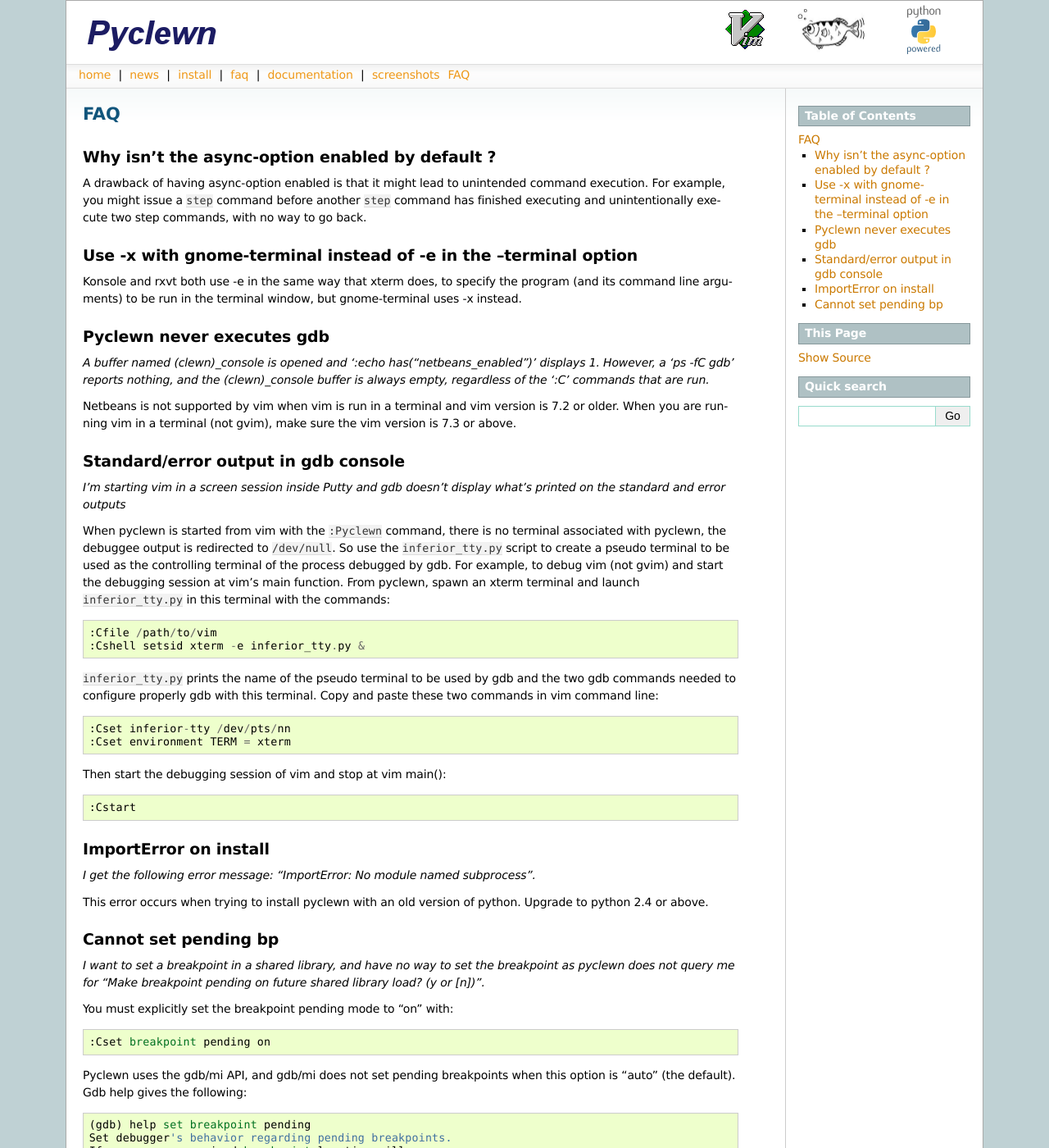
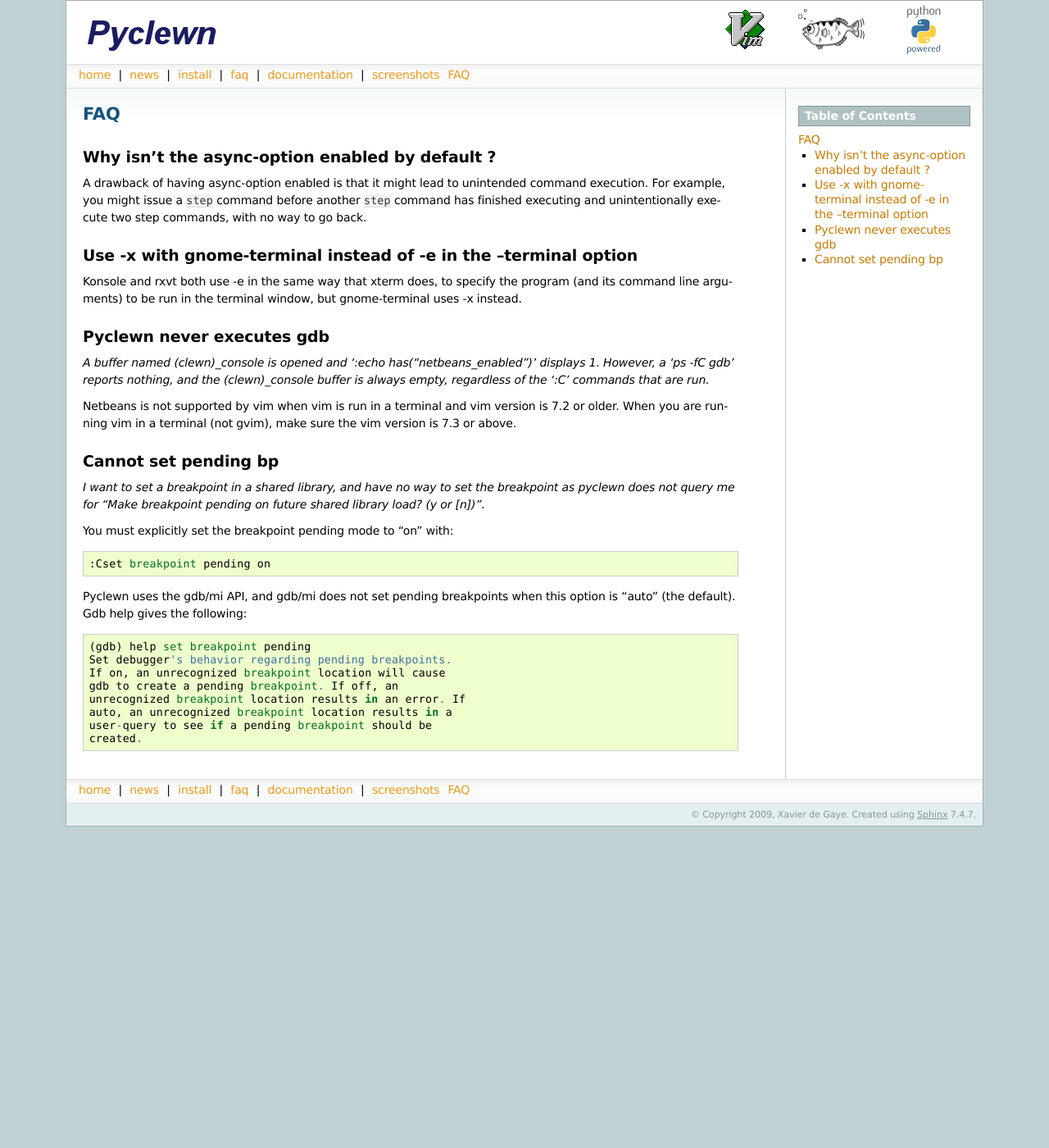
Before and after one commit to umogSlayer/pyclewn, a Sphinx documentation site: the page built from sphinx/faq.rst, in a window 1280 px wide and 1400 px high. Shown: the whole window at 82% size. Built offline with Sphinx 7.4.7, drawn with Linux system fonts in a browser that asks for light colours; comment, search, counter and statistics services are not loaded.

Commit message:
Update sourceforge web site.

```diff
--- a/sphinx/_templates/indexsidebar.html
+++ b/sphinx/_templates/indexsidebar.html
@@ -1,8 +1,4 @@
-<h3>Download</h3>
-<p>Get the
-<a href="http://sourceforge.net/project/showfiles.php?group_id=212808">latest version</a>
-<b>{{ version }}</b>
-</p>
+<h2>Version {{ version }}</h2>
 
 <h3>Documentation</h3>
 <ul>
@@ -15,10 +11,8 @@
 
 <h3>Support</h3>
 <ul>
-    <li><a href="mercurial.html">mercurial</a></li>
-    <li><a href="vim-patches.html">vim patches</a></li>
     <li><a href="https://lists.sourceforge.net/lists/listinfo/pyclewn-general">mailing list</a></li>
-    <li><a href="http://sourceforge.net/tracker/?group_id=212808&atid=1023202">bug tracker</a></li>
+    <li><a href="http://bitbucket.org/xdegaye/pyclewn/issues">issue tracker</a></li>
 </ul>
 
 <h3>Please help</h3>
--- a/sphinx/conf.py
+++ b/sphinx/conf.py
@@ -136,7 +136,7 @@ html_static_path = ['_static']
 
 # Custom sidebar templates, maps document names to template names.
 #html_sidebars = {}
-html_sidebars = {'index': 'indexsidebar.html'}
+html_sidebars = {'**': ['localtoc.html'], 'index': ['indexsidebar.html']}
 
 # Additional templates that should be rendered to pages, maps page names to
 # template names.
@@ -154,7 +154,7 @@ html_use_index = False
 #html_split_index = False
 
 # If true, links to the reST sources are added to the pages.
-#html_show_sourcelink = True
+html_show_sourcelink = False
 
 # If true, an OpenSearch description file will be output, and all pages will
 # contain a <link> tag referring to it.  The value of this option must be the
--- a/sphinx/faq.rst
+++ b/sphinx/faq.rst
@@ -27,42 +27,6 @@ Netbeans is not supported by vim when vim is run in a terminal and vim version
 is 7.2 or older. When you are running vim in a terminal (not gvim), make sure
 the vim version is 7.3 or above.
 
-Standard/error output in gdb console
-------------------------------------
-
-*I'm starting vim in a screen session inside Putty and gdb doesn't display
-what's printed on the standard and error outputs*
-
-When pyclewn is started from vim with the ``:Pyclewn`` command, there is no
-terminal associated with pyclewn, the debuggee output is redirected to
-``/dev/null``. So use the ``inferior_tty.py`` script to create a pseudo
-terminal to be used as the controlling terminal of the process debugged by gdb.
-For example, to debug vim (not gvim) and start the debugging session at vim's
-main function.  From pyclewn, spawn an xterm terminal and launch
-``inferior_tty.py`` in this terminal with the commands::
-
-    :Cfile /path/to/vim
-    :Cshell setsid xterm -e inferior_tty.py &
-
-``inferior_tty.py`` prints the name of the pseudo terminal to be used by gdb
-and the two gdb commands needed to configure properly gdb with this terminal.
-Copy and paste these two commands in vim command line::
-
-    :Cset inferior-tty /dev/pts/nn
-    :Cset environment TERM = xterm
-
-Then start the debugging session of vim and stop at vim main()::
-
-    :Cstart
-
-ImportError on install
-----------------------
-
-*I get the following error message: "ImportError: No module named subprocess".*
-
-This error occurs when trying to install pyclewn with an old version of python.
-Upgrade to python 2.4 or above.
-
 Cannot set pending bp
 ---------------------
 
```
Also changed, not shown: other parts of sphinx/_templates/indexsidebar.html (+3 -1 lines), setup.py (+9 -15 lines), sphinx/mercurial.rst (deleted, +0 -45 lines), sphinx/vim-patches.rst (deleted, +0 -181 lines), 3 other files.
